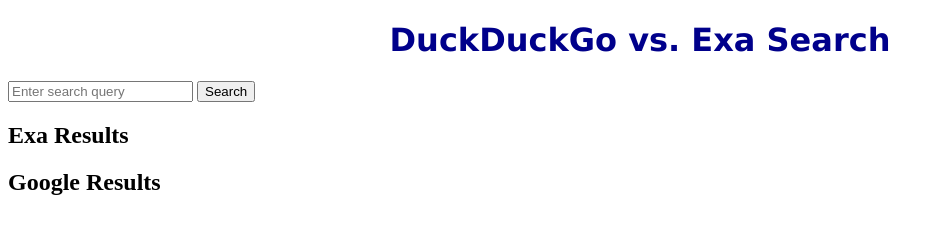
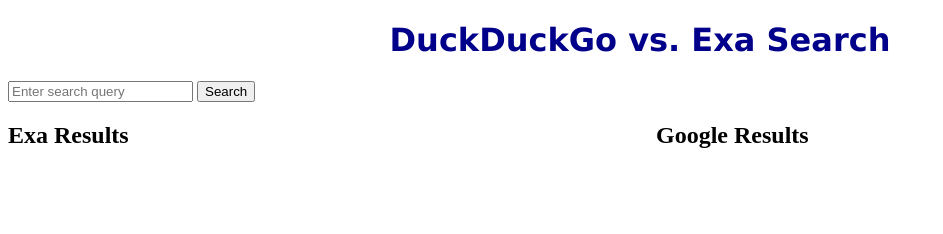
Before and after one commit to masonacevedo/image_recognition_frontend, a plain HTML site: page public/exa/index.html in a window 1280 px wide. Shown: the whole page, without its empty margins (0-943 px from the left). Drawn offline with Linux system fonts and the light colour scheme; files whose address does not match are found by name.

Commit message:
put results in two different columns

```diff
--- a/public/exa/index.html
+++ b/public/exa/index.html
@@ -11,6 +11,8 @@
 			font-family: Verdana, Helvetica, sans-serif;
 			position: relative;
 		}
+        .results-comparison { display: flex; gap: 2rem; }
+        .column { flex: 1;}
 		</style>
 	</head>
 	<body>
```
